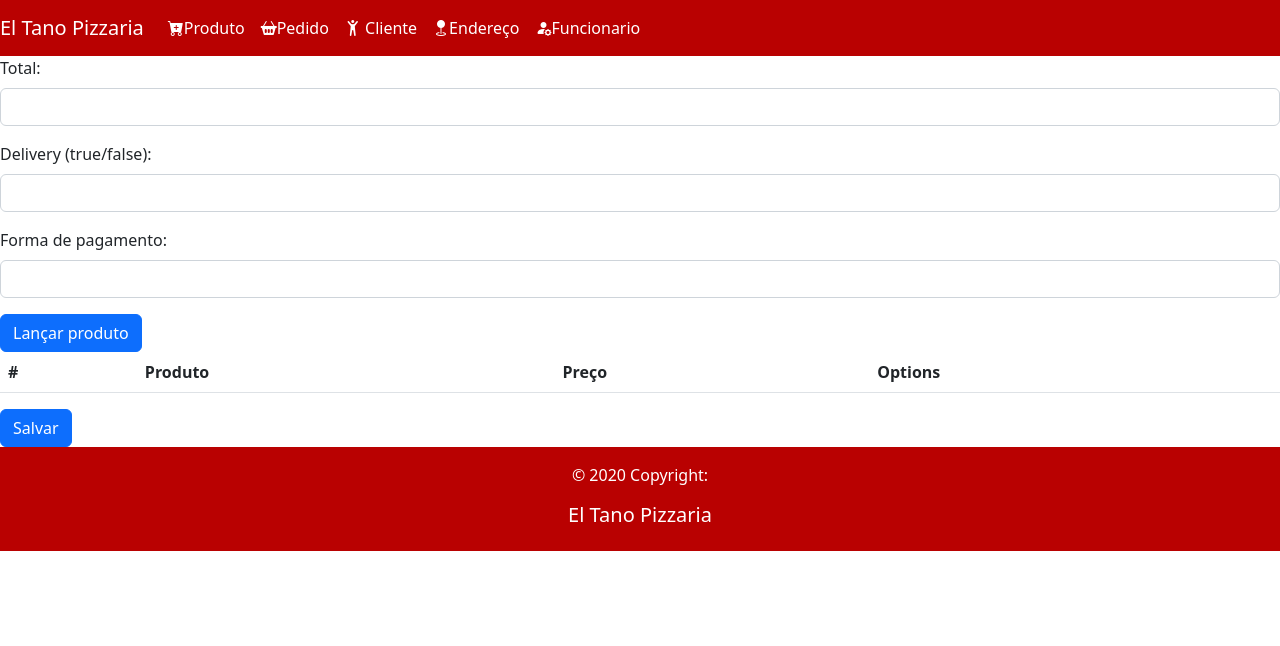
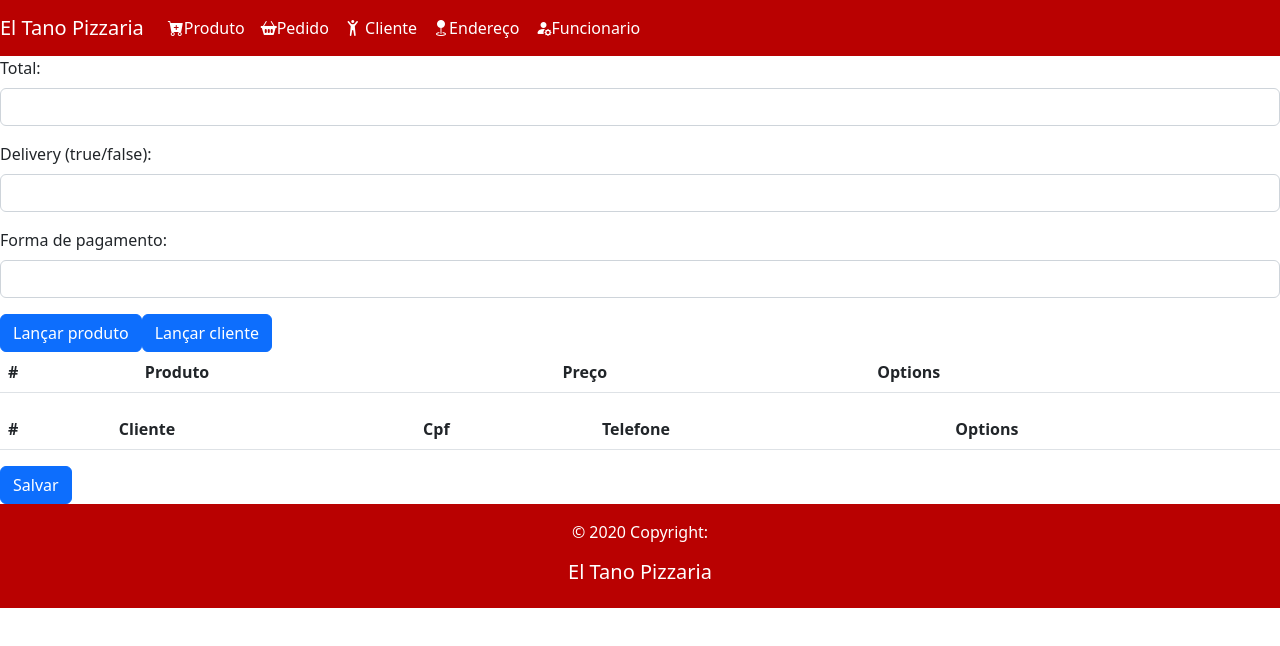
Before and after one commit to Pizzaria4toPeriodo/pizzariaDesafioFront, an Angular app: page /inicio/pedidos/details/1 in a window 1280 px wide. Shown: the top 646 px of the page. Built offline with nearby package versions, Linux system fonts and the light colour scheme.

Commit message:
pedidos details arrumando coisas

```diff
--- a/src/app/components/pedido/pedido-details/pedido-details.component.html
+++ b/src/app/components/pedido/pedido-details/pedido-details.component.html
@@ -13,6 +13,7 @@
     </div>
 
     <button type="button" class="btn btn-primary" (click)="lancar(modal1)">Lançar produto</button>
+    <button type="button" class="btn btn-primary" (click)="lancarcliente(modal2)">Lançar cliente</button>
 
     <table class="table table-striped">
         <thead>
@@ -29,6 +30,26 @@
                 <td> {{ produto.nomeProduto }} </td>
                 <td> {{ produto.preco }} </td>
                 <td> <button type="button" class="btn btn-primary" (click)="excluir(produto,i)">Excluir</button> </td>
+            </tr>
+        </tbody>
+    </table>
+    <table class="table table-striped">
+        <thead>
+            <tr>
+                <th scope="col">#</th>
+                <th scope="col">Cliente</th>
+                <th scope="col">Cpf</th>
+                <th scope="col">Telefone</th>
+                <th scope="col">Options</th>
+            </tr>
+        </thead>
+        <tbody>
+            <tr *ngFor="let cliente of pedido.cliente; let i = index">
+                <th scope="row">{{ cliente.id }}</th>
+                <td> {{ cliente.nomeCliente }} </td>
+                <td> {{ cliente.cpf }} </td>
+                <td> {{ cliente.telefone }} </td>
+                <td> <button type="button" class="btn btn-primary" (click)="excluircliente(cliente,i)">Excluir</button> </td>
             </tr>
         </tbody>
     </table>
@@ -53,3 +74,18 @@
         <button type="button" class="btn btn-light" (click)="modal.close('Close click')">Close</button>
     </div>
 </ng-template>
+
+<ng-template #modal2 let-modal>
+    <div class="modal-header">
+        <h4 class="modal-title">Clientes</h4>
+        <button type="button" class="btn-close" aria-label="Close" (click)="modal.dismiss('Cross click')"></button>
+    </div>
+    <div class="modal-body">
+
+        <app-clientes-list [modoLancamento]="true" (retorno)="retornoClienteList($event)" ></app-clientes-list>
+
+    </div>
+    <div class="modal-footer">
+        <button type="button" class="btn btn-light" (click)="modal.close('Close click')">Close</button>
+    </div>
+</ng-template>
--- a/src/app/components/pedido/pedido-details/pedido-details.component.ts
+++ b/src/app/components/pedido/pedido-details/pedido-details.component.ts
@@ -1,5 +1,6 @@
 import { Component, EventEmitter, Input, Output, inject } from '@angular/core';
 import { NgbModal, NgbModalRef } from '@ng-bootstrap/ng-bootstrap';
+import { Cliente } from 'src/app/models/cliente';
 import { Pedido } from 'src/app/models/pedido';
 import { Produto } from 'src/app/models/produto';
 import { PedidosService } from 'src/app/services/pedidos.service';
@@ -44,6 +45,12 @@ export class PedidoDetailsComponent {
 
   }
 
+  excluircliente(cliente: Cliente, indice: number) {
+
+    this.pedido.cliente.splice(indice,1);
+
+  }
+
   retornoProdutosList(produto: Produto) {
 
     if (this.pedido.produtoList == null)
@@ -53,11 +60,22 @@ export class PedidoDetailsComponent {
     this.modalRef.dismiss();
 }
 
+retornoClienteList(cliente: Cliente) {
+
+  if (this.pedido.cliente == null)
+    this.pedido.cliente = [];
+
+  this.pedido.cliente.push(cliente);
+  this.modalRef.dismiss();
+}
+
 
   lancar(modal: any) {
     this.modalRef = this.modalService.open(modal, { size: 'lg' });
   }
 
-
+  lancarcliente(modal: any) {
+    this.modalRef = this.modalService.open(modal, { size: 'lg' });
+  }
 
 }
--- a/src/app/models/pedido.ts
+++ b/src/app/models/pedido.ts
@@ -8,7 +8,7 @@ export class Pedido {
   id!: number;
   produtoList!: Produto[];
   pizzaList!: Pizza[];
-  cliente!: Cliente;
+  cliente!: Cliente[];
   funcionario!: Funcionario;
   delivery!: boolean;
   formaPagamento!: string;
```
Also changed, not shown: src/app/components/clientes/clientes-details/clientes-details.component.ts (line endings or trailing spaces), src/app/components/clientes/clientes-list/clientes-list.component.ts (line endings or trailing spaces), src/app/components/funcionarios/funcionarios-details/funcionarios-details.component.html (line endings or trailing spaces).
